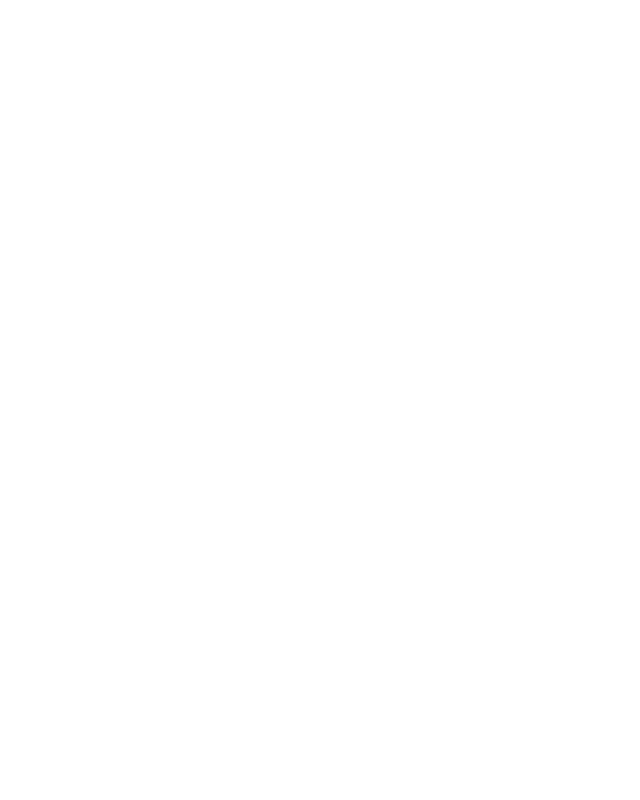
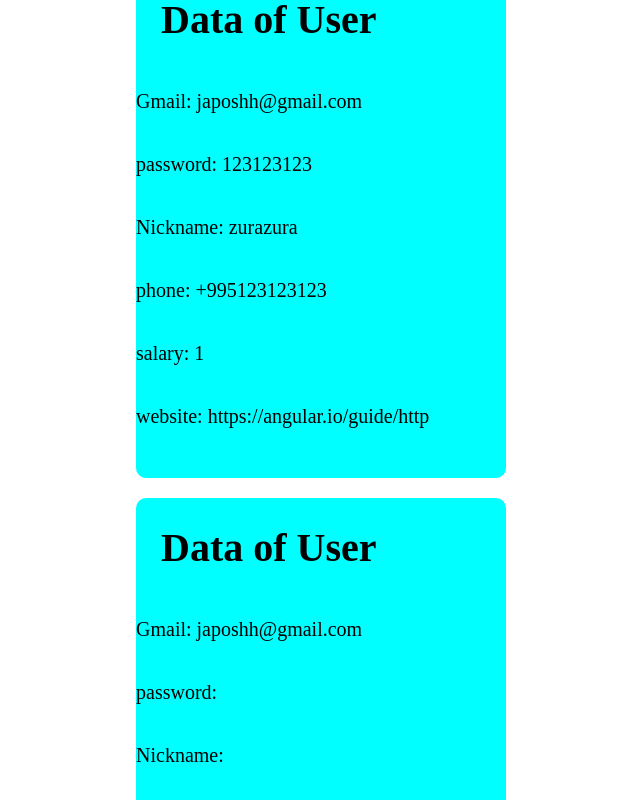
Before and after one commit to zura-japoshvili/Angular-Practice, an Angular app: page /users in a window 1280 px wide. Shown: the part 540-1340 px from the top of the page, without its empty margins (254-894 px from the left). Before the commit the page ends 800 px from the top, so only its background shows below. Built offline with nearby package versions, Linux system fonts and the light colour scheme; data requests are answered from the project's data file; sample sign-in values are in the browser's storage.

Commit message:
task-2 is updated

```diff
--- a/db.json
+++ b/db.json
@@ -19,5 +19,27 @@
       "id": 3
     }
   ],
-  "users": []
+  "users": [
+    {
+      "email": "japoshh@gmail.com",
+      "password": "123123123",
+      "confirmPassword": "123123123",
+      "Nickname": "zurazura",
+      "phoneNumber": "+995123123123",
+      "salary": 1,
+      "website": "https://angular.io/guide/http",
+      "checkbox": true,
+      "id": 3
+    },
+    {
+      "email": "japoshh@gmail.com",
+      "password": "123123123",
+      "id": 4
+    },
+    {
+      "email": "japoshh@gmail.com",
+      "password": "123123123",
+      "id": 5
+    }
+  ]
 }
--- a/src/app/core/services/user.service.ts
+++ b/src/app/core/services/user.service.ts
@@ -21,11 +21,11 @@ export class UserService {
   }
 
   public loginUser(user: any){
-    return this.http.post(`${environment.baseUrl}/login`, user)
+    return this.http.post(`${environment.baseUrl}/users`, user)
   }
 
   public registerUser(user: any){
-    return this.http.post(`${environment.baseUrl}/register`, user)
+    return this.http.post(`${environment.baseUrl}/users`, user)
   }
 
   public updateUser(id: string, user: any){
--- a/src/app/features/login/login.component.ts
+++ b/src/app/features/login/login.component.ts
@@ -59,7 +59,7 @@ export class LoginComponent implements OnInit {
   register() {
     this.userService.registerUser(this.formGroup.value).pipe(
       tap(() => {
-        alert('User succesfully registered')
+        alert('User is successfully registered')
         this.formGroup.reset()
       }),
       catchError(() => {
--- /dev/null
+++ b/src/app/features/user/user.component.css
@@ -0,0 +1,80 @@
+.container {
+  width: 500px;
+  display: flex;
+  gap: 10px;
+  flex-wrap: wrap;
+  font-size: 20px;
+  margin: 20px auto 0;
+}
+.container .item {
+  flex-basis: 35%;
+  margin-bottom: 20px;
+  width: 300px;
+}
+.container input {
+  min-height: 25px;
+  border-radius: 5px;
+}
+.container a {
+  position: relative;
+  bottom: 8px;
+  left: 8px;
+}
+.container .box {
+  width: 16px;
+}
+.container button {
+  font-size: 20px;
+  cursor: pointer;
+  margin-bottom: 20px;
+}
+
+.edit {
+  width: 110px;
+  height: 30px;
+  font-size: 19px;
+  border-radius: 5px;
+  cursor: pointer;
+  background-color: #5959ea;
+  color: white;
+  margin-bottom: 8px;
+  border: none;
+  border-radius: 5px;
+}
+
+.edit1 {
+  width: 110px;
+  height: 30px;
+  font-size: 19px;
+  border-radius: 5px;
+  cursor: pointer;
+  background-color: rgb(83, 83, 176);
+  color: white;
+  border: none;
+  border-radius: 5px;
+}
+
+.person {
+  background-color: aqua;
+  display: flex;
+  flex-direction: column;
+  width: 370px;
+  border-radius: 10px;
+  margin-bottom: 20px;
+  padding-bottom: 15px;
+}
+.person h1 {
+  margin-left: 25px;
+}
+.person span {
+  font-size: 17px;
+  color: darkred;
+  margin-left: 25px;
+}
+.person .btn-container {
+  display: flex;
+  margin-top: 15px;
+  justify-content: space-evenly;
+}
+
+/*# sourceMappingURL=user.component.css.map */
--- a/src/app/features/user/user.component.html
+++ b/src/app/features/user/user.component.html
@@ -39,22 +39,22 @@
     <div class="person" *ngFor="let item of itemInArr; index as i">
       <h1>Data of User</h1>
       <div>
-        <span>Gmail:</span>{{item.email}}
+        <p>Gmail: {{item.email}}</p>
       </div>
       <div>
-        <span>password:</span> {{item.confirmPassword}}
+        <p>password: {{item.confirmPassword}}</p>
       </div>
       <div>
-        <span>Nickname:</span> {{item.Nickname}}
+        <p>Nickname: {{item.Nickname}}</p>
       </div>
       <div>
-        <span>phone:</span> {{item.phoneNumber}}
+        <p>phone: {{item.phoneNumber}}</p>
       </div>
       <div>
-        <span>salary:</span> {{item.salary}}₾
+        <p>salary: {{item.salary}}</p>
       </div>
       <div>
-        <span>website:</span> {{item.website}}
+        <p>website: {{item.website}}</p>
       </div>
       <div class="btn-container">
         <button (click)="updateForm(item)" class="edit" *ngIf="loggedUserID === item.id.toString()">Edit</button>
--- a/src/app/features/user/user.component.scss
+++ b/src/app/features/user/user.component.scss
@@ -5,28 +5,21 @@
     flex-wrap: wrap;
     font-size: 20px;
     margin: 20px auto 0;
-
-
     .item {
        flex-basis: 35%;
        margin-bottom: 20px;
        width: 300px;
 
     }
-
-
     input {
        min-height: 25px;
        border-radius: 5px;
     }
-
     a {
        position: relative;
        bottom: 8px;
        left: 8px;
     }
-
-
     .box {
        width: 16px;
     }
@@ -37,16 +30,6 @@
        margin-bottom: 20px;
 
     }
-
-    .agreement-span{
-      position: relative;
-      bottom: 7px;
-      left: 5px;
-    }
-
-    .agreement-link{
-      text-decoration: none;
-    }
  }
 
  .edit {
@@ -55,7 +38,7 @@
     font-size: 19px;
     border-radius: 5px;
     cursor: pointer;
-    background-color: rgb(83, 83, 176);
+    background-color:#5959EAFF;
     color: white;
     margin-bottom: 8px;
     border: none;
@@ -72,28 +55,20 @@
     border: none;
     border-radius: 5px;
  }
-
  .person {
     background-color: aqua;
     display: flex;
     flex-direction: column;
-    gap: 5px;
     width: 370px;
-    box-shadow: 6px 11px 38px 3px rgba(0, 0, 0, 0.75);
-    -webkit-box-shadow: 6px 11px 38px 3px rgba(0, 0, 0, 0.75);
-    -moz-box-shadow: 6px 11px 38px 3px rgba(0, 0, 0, 0.75);
     border-radius: 10px;
     margin-bottom: 20px;
     padding-bottom: 15px;
-
     h1 {
        margin-left: 25px;
 
     }
-
     span {
-       font-size: 17px;
-       font-family: Verdana, Geneva, Tahoma, sans-serif;
+       font-size: 17px;;
        color: darkred;
        margin-left: 25px;
     }
```
Also changed, not shown: 1 other file (tests, documents, lock files or other folders).
